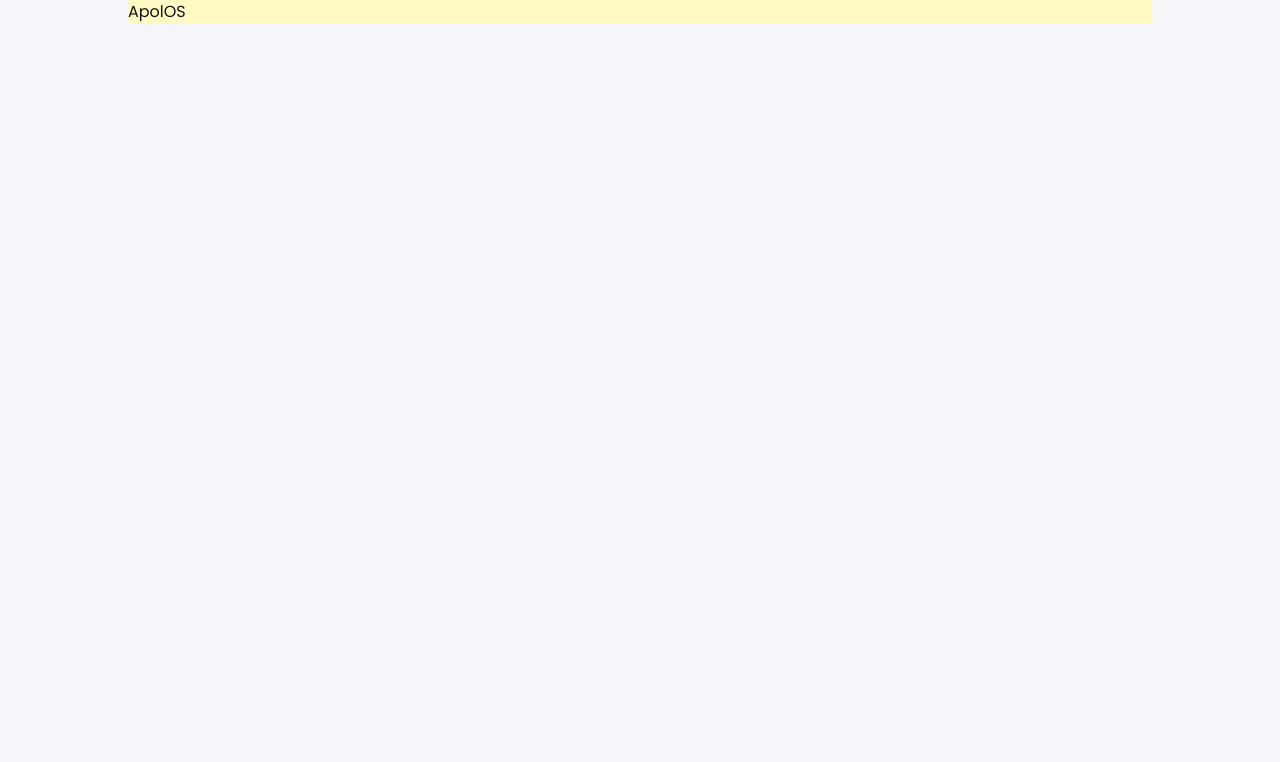
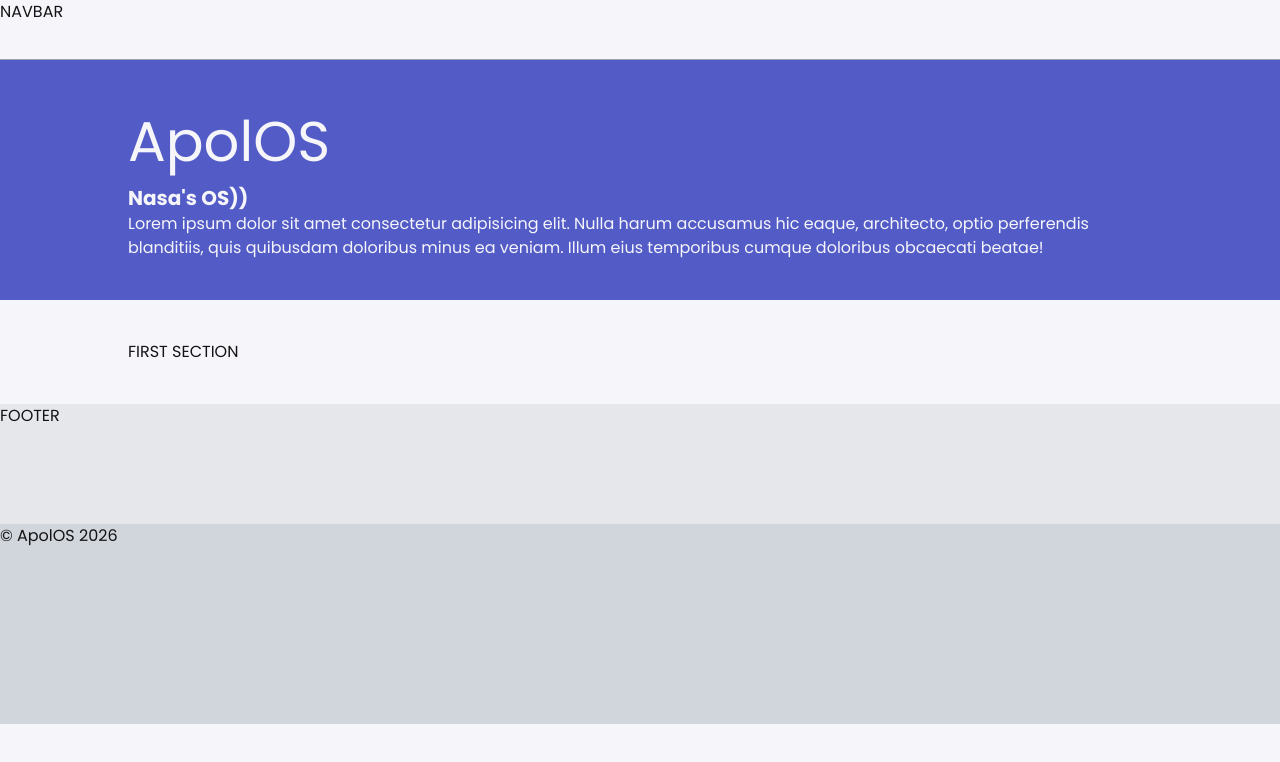
Before and after one commit to ValyMnDul/ApolOs, a Next.js app in the folder web/: page / in a window 1280 px wide. Shown: the top 762 px of the page. Built offline with nearby package versions, Linux system fonts and the light colour scheme.

Commit message:
add Navbar and Footer components and update layout

```diff
--- a/web/app/page.tsx
+++ b/web/app/page.tsx
@@ -1,8 +1,24 @@
+import Navbar from "@/components/Navbar"
+import Footer from "@/components/Footer"
+
 export default function Main(){
   return (
-    <div className="flex flex-col ml-[10%] mr-[10%] bg-yellow-100">
-      <h1 className="">ApolOS</h1>
-    </div>
+    <>
+      <Navbar/>
+      <div className="flex flex-col">
+        <div className="h-auto w-full bg-primary pl-[10%] pr-[10%] pt-10 pb-10">
+          <h1 className="text-[3.5rem] text-background m-0">ApolOS</h1>
+          <h2 className="text-xl text-background font-bold">Nasa&apos;s OS))</h2>
+          <p className="text-[1rem] text-background">Lorem ipsum dolor sit amet consectetur adipisicing elit. Nulla harum accusamus hic eaque, architecto, optio perferendis blanditiis, quis quibusdam doloribus minus ea veniam. Illum eius temporibus cumque doloribus obcaecati beatae!</p>
+        </div>
+        <div className="w-full h-auto pl-[10%] pr-[10%] pt-10 pb-10">
+          <section>
+            FIRST SECTION
+          </section>
+        </div>
+      </div>
+      <Footer/>
+    </>
   )
 
 }
--- /dev/null
+++ b/web/components/Footer.tsx
@@ -0,0 +1,12 @@
+export default function Footer(){
+    return (
+        <div>
+            <div className="w-full h-30 bg-gray-200">
+                FOOTER
+            </div>
+            <div className="w-full h-50 bg-gray-300">
+                &copy; ApolOS 2026
+            </div>
+        </div>
+    )
+}
--- a/web/components/Navbar.tsx
+++ b/web/components/Navbar.tsx
@@ -1,7 +1,7 @@
 export default function Navbar(){
     return(
-        <nav>
-
+        <nav className="w-full bg-background h-15 border-b border-b-gray-400">
+            NAVBAR
         </nav>
     )
 }
```
